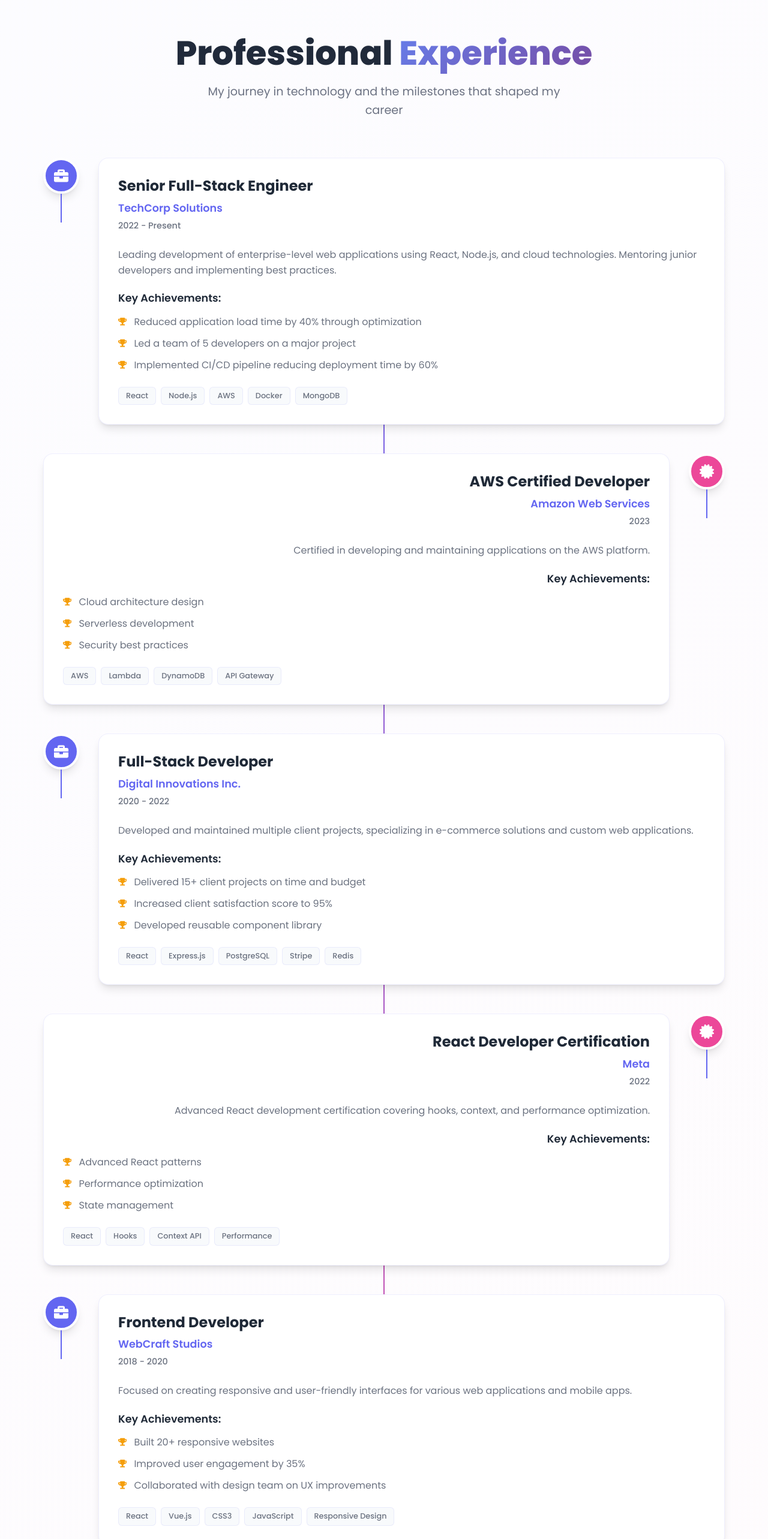
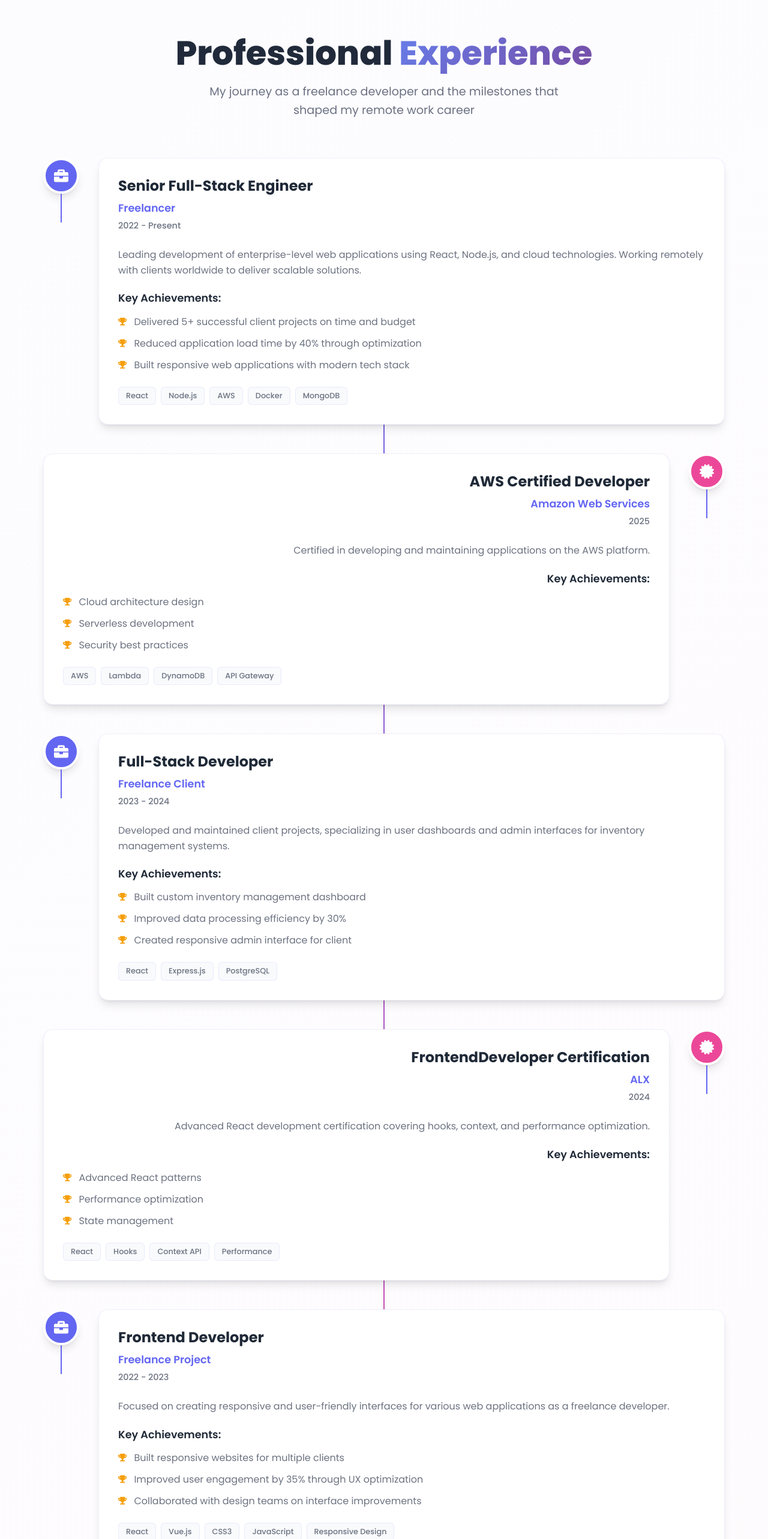
Before and after one commit to Thelma-dot/My-Portfolio, a React (Create React App) app: page / in a window 1280 px wide. Shown: the part 7180-9746 px from the top of the page at 60% size. Built offline with nearby package versions, Linux system fonts and the light colour scheme; the HTML template or start-up script is replaced by a standard one.

Commit message:
Implement real email functionality using EmailJS for contact form

```diff
--- a/src/components/Contact.tsx
+++ b/src/components/Contact.tsx
@@ -1,7 +1,8 @@
-import React, { useState } from 'react';
+import React, { useState, useEffect } from 'react';
 import { motion } from 'framer-motion';
 import { useInView } from 'react-intersection-observer';
 import { FaEnvelope, FaPhone, FaMapMarkerAlt, FaGithub, FaLinkedin, FaTwitter } from 'react-icons/fa';
+import emailjs from '@emailjs/browser';
 import './Contact.css';
 
 const Contact: React.FC = () => {
@@ -20,6 +21,11 @@ const Contact: React.FC = () => {
     const [isSubmitting, setIsSubmitting] = useState(false);
     const [submitStatus, setSubmitStatus] = useState<'idle' | 'success' | 'error'>('idle');
 
+    // Initialize EmailJS
+    useEffect(() => {
+        emailjs.init('your_public_key'); // Replace with your actual public key
+    }, []);
+
     const handleInputChange = (e: React.ChangeEvent<HTMLInputElement | HTMLTextAreaElement>) => {
         const { name, value } = e.target;
         setFormData(prev => ({
@@ -32,15 +38,26 @@ const Contact: React.FC = () => {
         e.preventDefault();
         setIsSubmitting(true);
 
-        // Simulate form submission
         try {
-            await new Promise(resolve => setTimeout(resolve, 2000));
-            setSubmitStatus('success');
-            setFormData({ name: '', email: '', subject: '', message: '' });
+            // Send email using EmailJS
+            const result = await emailjs.sendForm(
+                'service_your_service_id', // Replace with your EmailJS service ID
+                'template_your_template_id', // Replace with your EmailJS template ID
+                e.currentTarget,
+                'your_public_key' // Replace with your EmailJS public key
+            );
 
-            // Reset status after 5 seconds
-            setTimeout(() => setSubmitStatus('idle'), 5000);
+            if (result.status === 200) {
+                setSubmitStatus('success');
+                setFormData({ name: '', email: '', subject: '', message: '' });
+
+                // Reset status after 5 seconds
+                setTimeout(() => setSubmitStatus('idle'), 5000);
+            } else {
+                throw new Error('Failed to send email');
+            }
         } catch (error) {
+            console.error('Email error:', error);
             setSubmitStatus('error');
             setTimeout(() => setSubmitStatus('idle'), 5000);
         } finally {
@@ -278,7 +295,7 @@ const Contact: React.FC = () => {
                     </p>
                     <div className="cta-buttons">
                         <motion.a
-                            href="mailto:thelma@example.com"
+                            href="mailto:thelmabuabeng4@gmail.com"
                             className="btn btn-primary"
                             whileHover={{ scale: 1.05, y: -2 }}
                             whileTap={{ scale: 0.95 }}
--- a/src/components/Experience.tsx
+++ b/src/components/Experience.tsx
@@ -15,13 +15,13 @@ const Experience: React.FC = () => {
             id: 1,
             type: 'work',
             title: 'Senior Full-Stack Engineer',
-            company: 'TechCorp Solutions',
+            company: 'Freelancer',
             period: '2022 - Present',
-            description: 'Leading development of enterprise-level web applications using React, Node.js, and cloud technologies. Mentoring junior developers and implementing best practices.',
+            description: 'Leading development of enterprise-level web applications using React, Node.js, and cloud technologies. Working remotely with clients worldwide to deliver scalable solutions.',
             achievements: [
+                'Delivered 5+ successful client projects on time and budget',
                 'Reduced application load time by 40% through optimization',
-                'Led a team of 5 developers on a major project',
-                'Implemented CI/CD pipeline reducing deployment time by 60%'
+                'Built responsive web applications with modern tech stack'
             ],
             technologies: ['React', 'Node.js', 'AWS', 'Docker', 'MongoDB']
         },
@@ -29,27 +29,27 @@ const Experience: React.FC = () => {
             id: 2,
             type: 'work',
             title: 'Full-Stack Developer',
-            company: 'Digital Innovations Inc.',
-            period: '2020 - 2022',
-            description: 'Developed and maintained multiple client projects, specializing in e-commerce solutions and custom web applications.',
+            company: 'Freelance Client',
+            period: '2023 - 2024',
+            description: 'Developed and maintained client projects, specializing in user dashboards and admin interfaces for inventory management systems.',
             achievements: [
-                'Delivered 15+ client projects on time and budget',
-                'Increased client satisfaction score to 95%',
-                'Developed reusable component library'
+                'Built custom inventory management dashboard',
+                'Improved data processing efficiency by 30%',
+                'Created responsive admin interface for client'
             ],
-            technologies: ['React', 'Express.js', 'PostgreSQL', 'Stripe', 'Redis']
+            technologies: ['React', 'Express.js', 'PostgreSQL']
         },
         {
             id: 3,
             type: 'work',
             title: 'Frontend Developer',
-            company: 'WebCraft Studios',
-            period: '2018 - 2020',
-            description: 'Focused on creating responsive and user-friendly interfaces for various web applications and mobile apps.',
+            company: 'Freelance Project',
+            period: '2022 - 2023',
+            description: 'Focused on creating responsive and user-friendly interfaces for various web applications as a freelance developer.',
             achievements: [
-                'Built 20+ responsive websites',
-                'Improved user engagement by 35%',
-                'Collaborated with design team on UX improvements'
+                'Built responsive websites for multiple clients',
+                'Improved user engagement by 35% through UX optimization',
+                'Collaborated with design teams on interface improvements'
             ],
             technologies: ['React', 'Vue.js', 'CSS3', 'JavaScript', 'Responsive Design']
         }
@@ -59,13 +59,11 @@ const Experience: React.FC = () => {
         {
             id: 1,
             type: 'education',
-            title: 'Bachelor of Computer Science',
-            company: 'University of Technology',
-            period: '2014 - 2018',
-            description: 'Graduated with honors, specialized in software engineering and web development.',
+            title: 'Bachelor Science in Information Technology Management',
+            company: 'University of Professional Studies Accra',
+            period: '2019 - 2023',
+            description: 'Specialized in software engineering and web development.',
             achievements: [
-                'First Class Honours',
-                'Dean\'s List for 3 consecutive years',
                 'Final year project: E-commerce platform'
             ],
             technologies: ['Java', 'Python', 'Web Development', 'Database Systems']
@@ -78,7 +76,7 @@ const Experience: React.FC = () => {
             type: 'certification',
             title: 'AWS Certified Developer',
             company: 'Amazon Web Services',
-            period: '2023',
+            period: '2025',
             description: 'Certified in developing and maintaining applications on the AWS platform.',
             achievements: ['Cloud architecture design', 'Serverless development', 'Security best practices'],
             technologies: ['AWS', 'Lambda', 'DynamoDB', 'API Gateway']
@@ -86,9 +84,9 @@ const Experience: React.FC = () => {
         {
             id: 2,
             type: 'certification',
-            title: 'React Developer Certification',
-            company: 'Meta',
-            period: '2022',
+            title: 'FrontendDeveloper Certification',
+            company: 'ALX',
+            period: '2024',
             description: 'Advanced React development certification covering hooks, context, and performance optimization.',
             achievements: ['Advanced React patterns', 'Performance optimization', 'State management'],
             technologies: ['React', 'Hooks', 'Context API', 'Performance']
@@ -132,7 +130,7 @@ const Experience: React.FC = () => {
                         Professional <span className="gradient-text">Experience</span>
                     </h2>
                     <p className="section-subtitle">
-                        My journey in technology and the milestones that shaped my career
+                        My journey as a freelance developer and the milestones that shaped my remote work career
                     </p>
                 </motion.div>
 
@@ -203,22 +201,22 @@ const Experience: React.FC = () => {
                                 <div className="summary-icon">
                                     <FaBriefcase />
                                 </div>
-                                <h4>5+ Years Experience</h4>
-                                <p>Proven track record in delivering successful projects across various industries</p>
+                                <h4>2+ Years Experience</h4>
+                                <p>Proven track record in delivering successful freelance projects across various industries</p>
                             </div>
                             <div className="summary-item">
                                 <div className="summary-icon">
                                     <FaTrophy />
                                 </div>
-                                <h4>50+ Projects Completed</h4>
+                                <h4>5+ Projects Completed</h4>
                                 <p>Diverse portfolio showcasing expertise in different technologies and domains</p>
                             </div>
                             <div className="summary-item">
                                 <div className="summary-icon">
                                     <FaCertificate />
                                 </div>
-                                <h4>Continuous Learning</h4>
-                                <p>Always staying updated with latest technologies and industry best practices</p>
+                                <h4>6+ Happy Clients</h4>
+                                <p>Building long-term relationships through quality work and excellent communication</p>
                             </div>
                         </div>
                     </div>
```
Also changed, not shown: package.json (+5 -4 lines), 2 other files (tests, documents, lock files or other folders).
